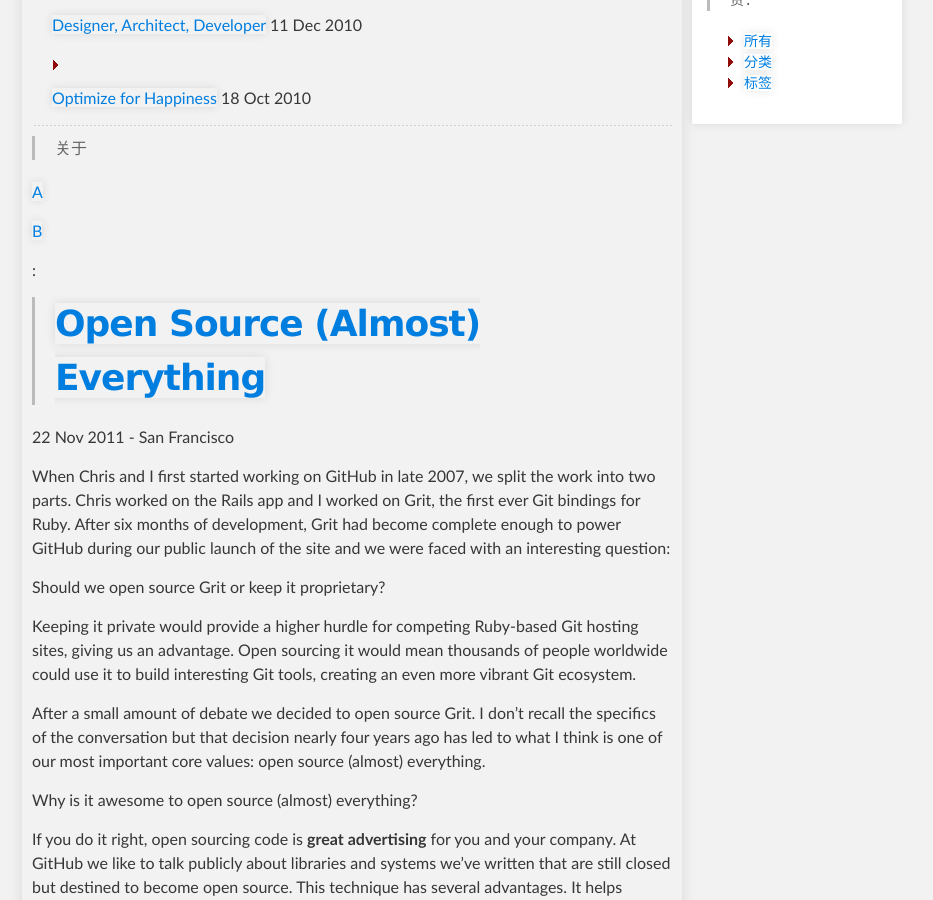
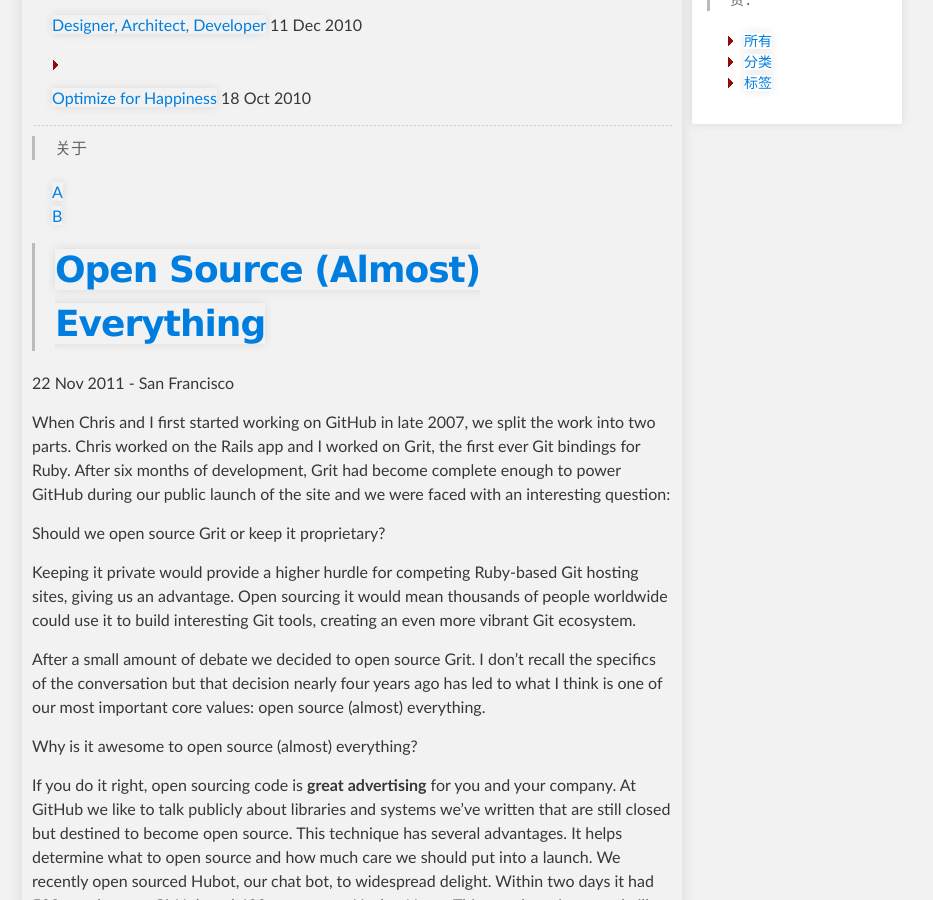
Before and after one commit to tonlog/tonlog.github.io, a Jekyll site: the page built from index.md, in a window 1280 px wide and 900 px high, scrolled down 618 px. Shown: the whole window, without its empty margins (234-1167 px from the left). Built offline with Jekyll 4.4.1, drawn with Linux system fonts in a browser that asks for light colours; Markdown is read by kramdown in place of the engine named in the settings.

Commit message:
Update index.md

```diff
--- a/index.md
+++ b/index.md
@@ -16,10 +16,11 @@
 <hr/>
  {% if post.tags.size > 0 %}
 > 关于
+  <ul>
     {% for tag in post.tags %}
- <a style="width:10px;" href="/tag.html#{{ tag }}">{{ tag }}</a>
+ <li style="list-style:none;width:10px;"><a href="/tag.html#{{ tag }}">{{ tag }}</a></li>
     {% endfor %}
-  :
+    </ul>
   {% else %}
 > 我的LISt:
   {% endif %}
```
